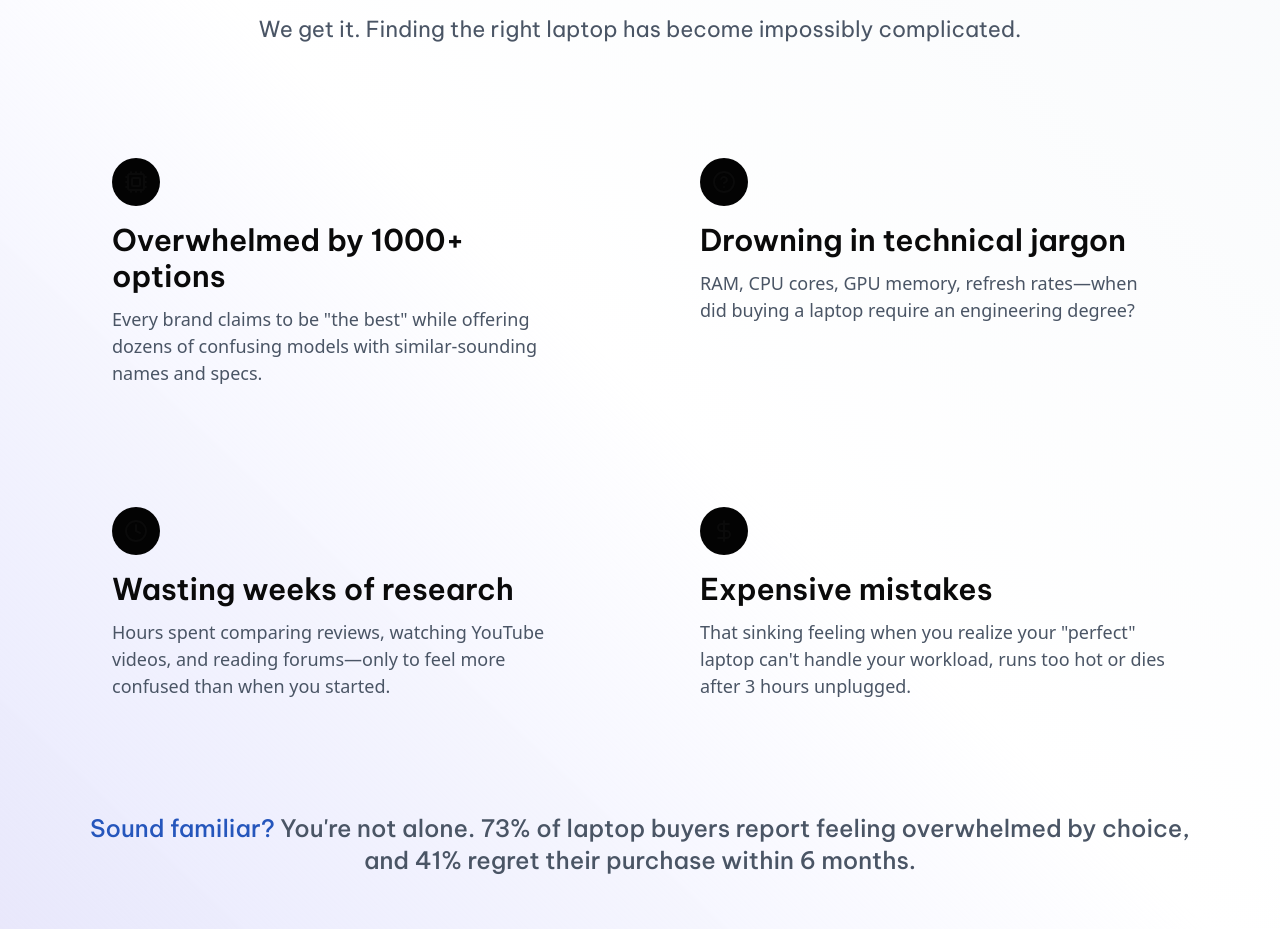
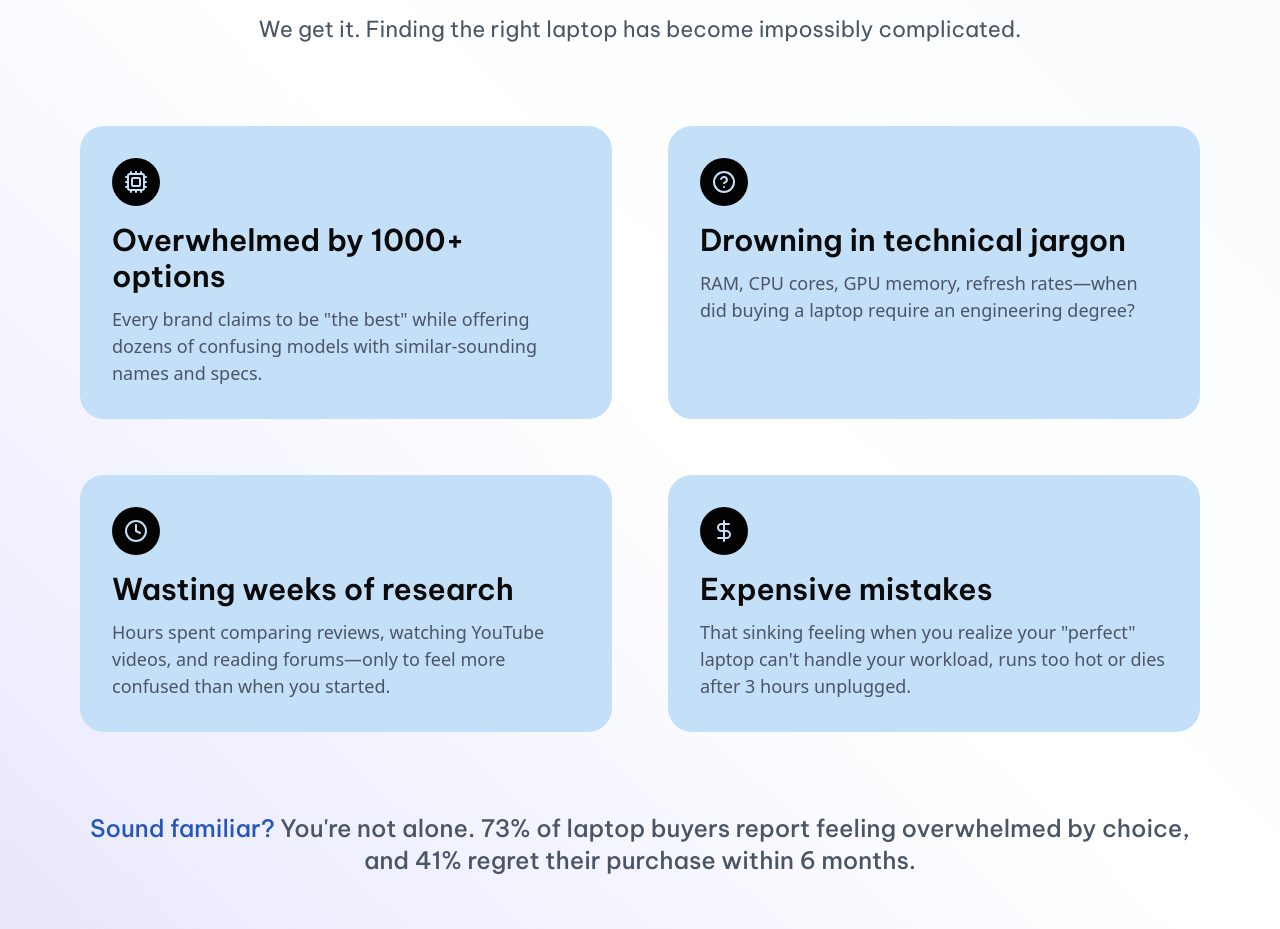
Before and after one commit to clovereighthundred/gizi-landing-page, a React (Vite) app: page / in a window 1280 px wide. Shown: the part 1380-2309 px from the top of the page. Built offline with nearby package versions, Linux system fonts and the light colour scheme.

Commit message:
feat: add custom color - columbia blue

```diff
--- a/src/index.css
+++ b/src/index.css
@@ -12,6 +12,7 @@
   --color-sapphire: #2556bc;
   --color-oxford-blue: #05143d;
   --color-electric-indigo: #5d2de6;
+  --color-columbia-blue: #c4dff8;
 
   --radius-sm: calc(var(--radius) - 4px);
   --radius-md: calc(var(--radius) - 2px);
```
